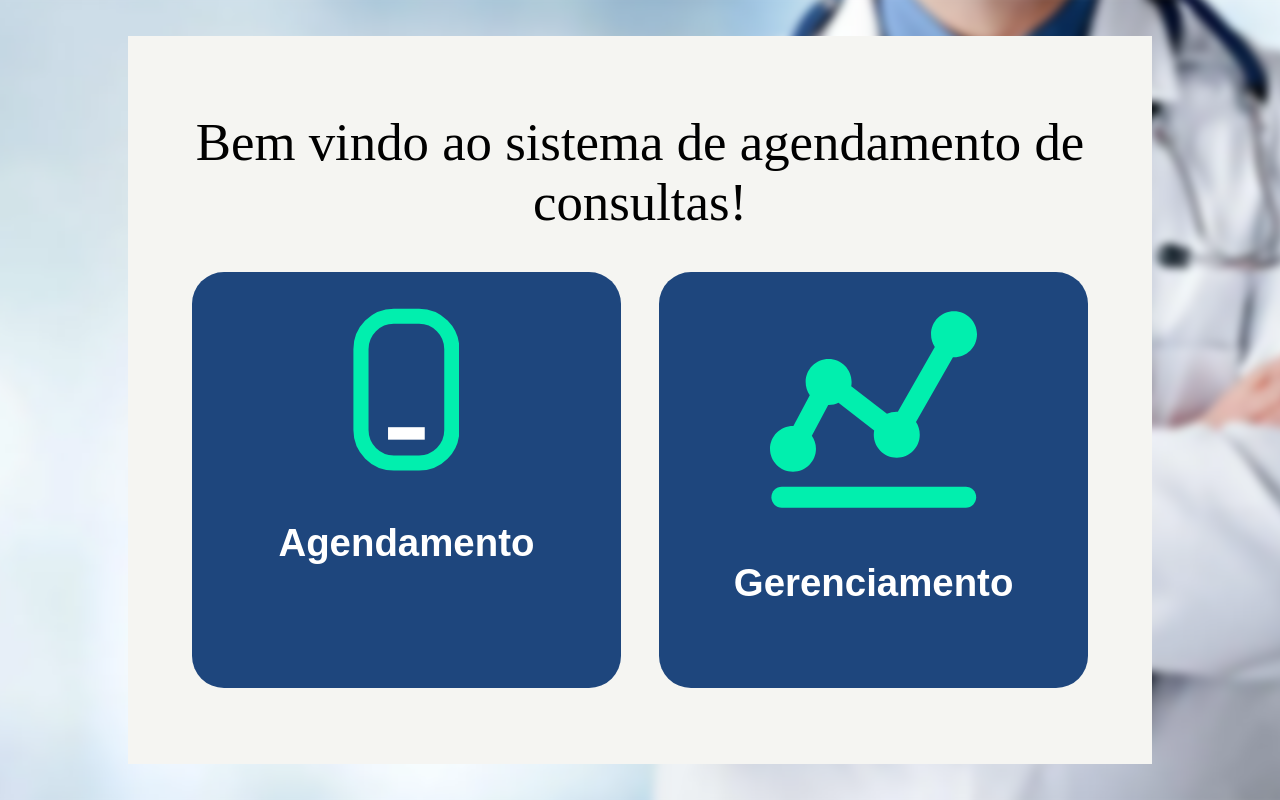
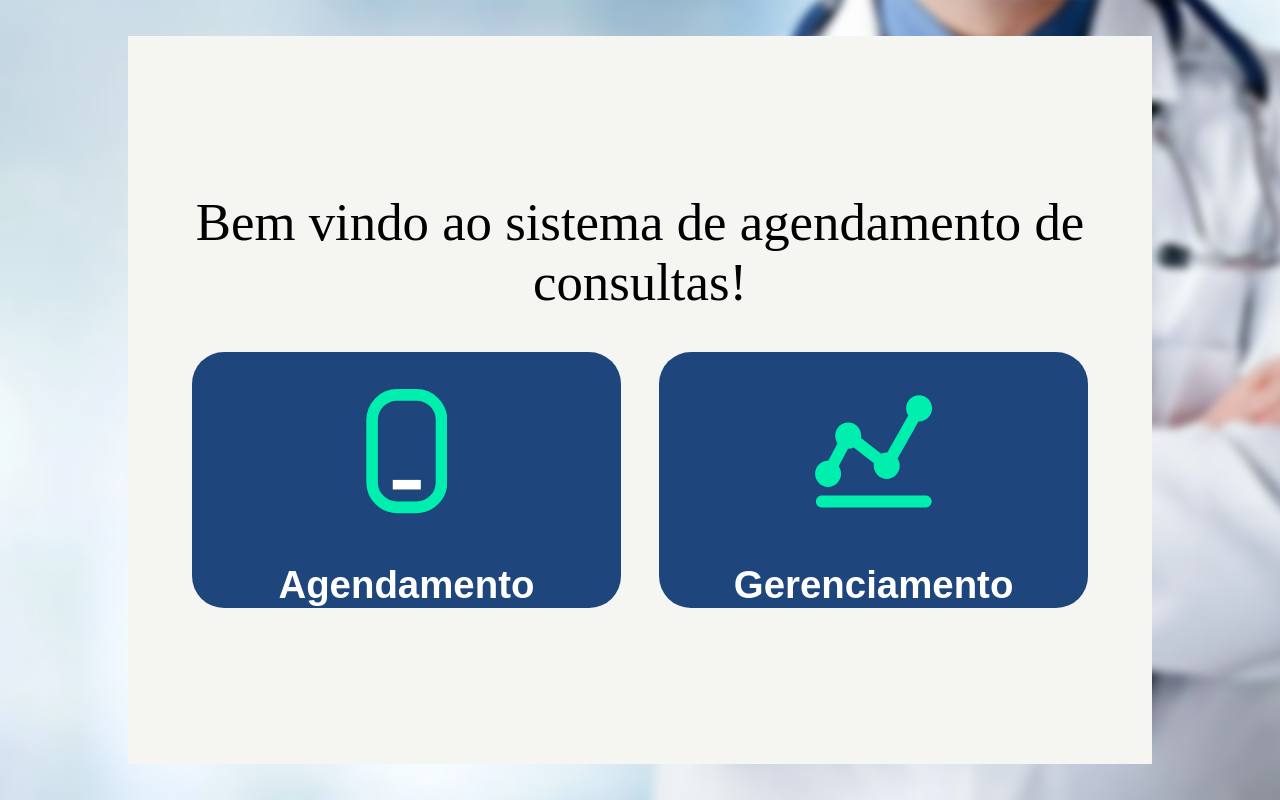
Before and after one commit to LincolnProenca/PAME_22.2-Entrega_5-Lincoln_Rodrigues_Proenca, a React (Create React App) app in the folder sistema-consultas/: page / in a window 1280 px wide. Built offline with nearby package versions, Linux system fonts and the light colour scheme.

Commit message:
Revisados pontos da entrega parcial

```diff
--- a/sistema-consultas/src/Components/MainButton/styles.js
+++ b/sistema-consultas/src/Components/MainButton/styles.js
@@ -17,13 +17,16 @@ export const Button = styled.button`
     transition: 0.2s;
     background-color: rgb(60, 100, 155);
   }
+
+  @media screen and (max-height: 517px) {
+    padding-top: 1vh;
+  }
 `;
 
 export const Img = styled.img`
-  flex: 1;
   margin-top: 8%;
-
-  height: max(50%, 10vh);
+  min-height: 5em;
+  height: 10vw;
   width: auto;
 
   @media screen and (max-width: 1160px) {
--- a/sistema-consultas/src/Pages/Agendamento/SelecaoDia/index.js
+++ b/sistema-consultas/src/Pages/Agendamento/SelecaoDia/index.js
@@ -57,9 +57,7 @@ function SelecaoDia() {
     <>
       <Header></Header>
       <Container>
-        <h1 className="text-center">
-          Escolha o dia que deseja agendar a consulta
-        </h1>
+        <h1>Escolha o dia que deseja agendar a consulta</h1>
         <CalendarContainer>
           <Calendar onChange={setDate} value={date} selectRange={false} />
         </CalendarContainer>
--- a/sistema-consultas/src/Pages/Agendamento/SelecaoDia/styles.js
+++ b/sistema-consultas/src/Pages/Agendamento/SelecaoDia/styles.js
@@ -9,7 +9,7 @@ export const Container = styled.div`
   flex-direction: column;
   align-items: center;
   justify-content: center;
-  height: 80vh;
+  height: 100%;
 `;
 
 export const CalendarContainer = styled.div`
@@ -42,6 +42,7 @@ export const DataSelecionada = styled.p`
 export const Button = styled.button`
   width: 40%;
   height: 10%;
+  padding: 0.7em;
   border: none;
   border-radius: 2em;
   font-size: 1.5rem;
@@ -59,4 +60,7 @@ export const Button = styled.button`
   @media screen and (max-width: 750px) {
     width: 60%;
   }
+  @media screen and (max-width: 300px) {
+    font-size: 7vw;
+  }
 `;
```
Also changed, not shown: sistema-consultas/src/Pages/Home/assets/22.svg (added), sistema-consultas/src/Pages/Home/assets/img2.svg.
